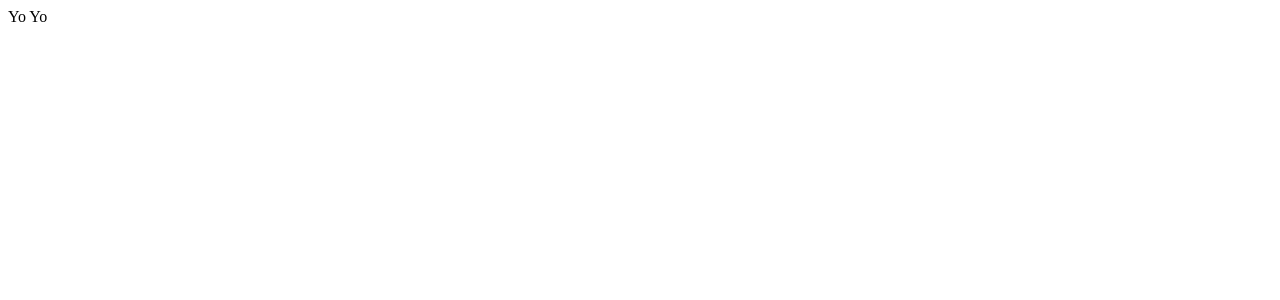
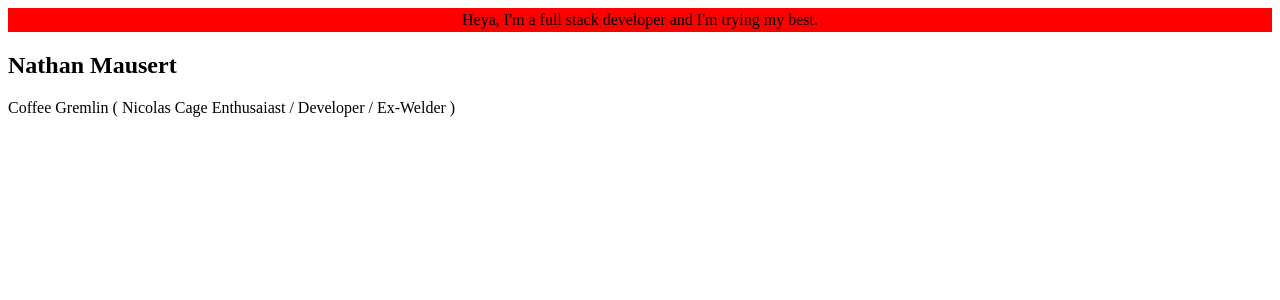
Before and after one commit to coffeegremlin/3dportfolio, a Next.js app: page / in a window 1280 px wide. Shown: the top 300 px of the page. Built offline with nearby package versions, Linux system fonts and the light colour scheme.

Commit message:
Start filling out homepage using chakra-ui

```diff
--- a/pages/index.js
+++ b/pages/index.js
@@ -1,6 +1,20 @@
+import { Container, Box, Heading } from "@chakra-ui/react"
+
 const Page = () => {
   return(
-    <div>Yo Yo</div>
+    <Container>
+      <Box borderRadius="lg" bg="red" p={3} mb={6} align="center">
+        Heya, I'm a full stack developer and I'm trying my best.
+      </Box>
+      <Box display={{md:"flex"}}>
+        <Box flexGrow={1}>
+          <Heading as="h2" variant="page-title">
+            Nathan Mausert
+          </Heading>
+          <p>Coffee Gremlin ( Nicolas Cage Enthusaiast / Developer / Ex-Welder )</p>
+        </Box>
+      </Box>
+    </Container>
   )
 }
 
```
